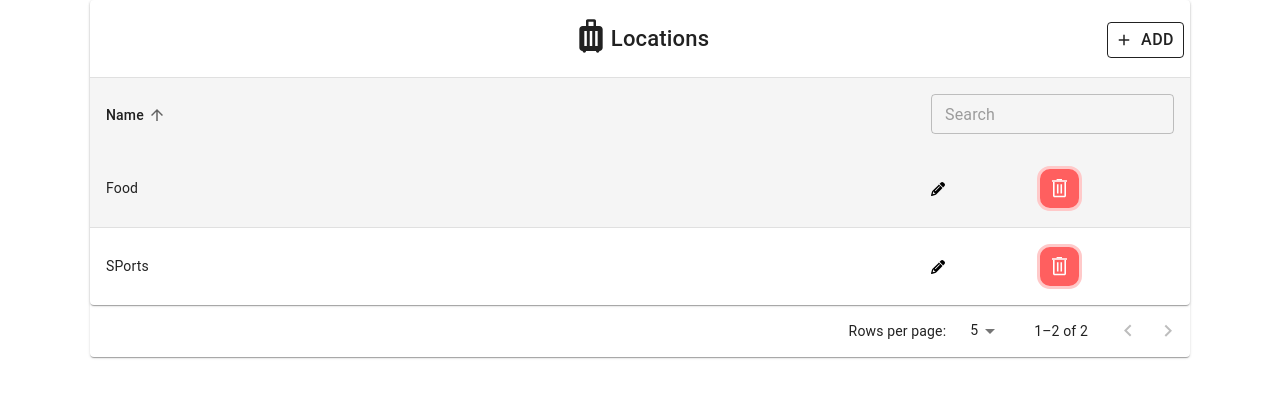
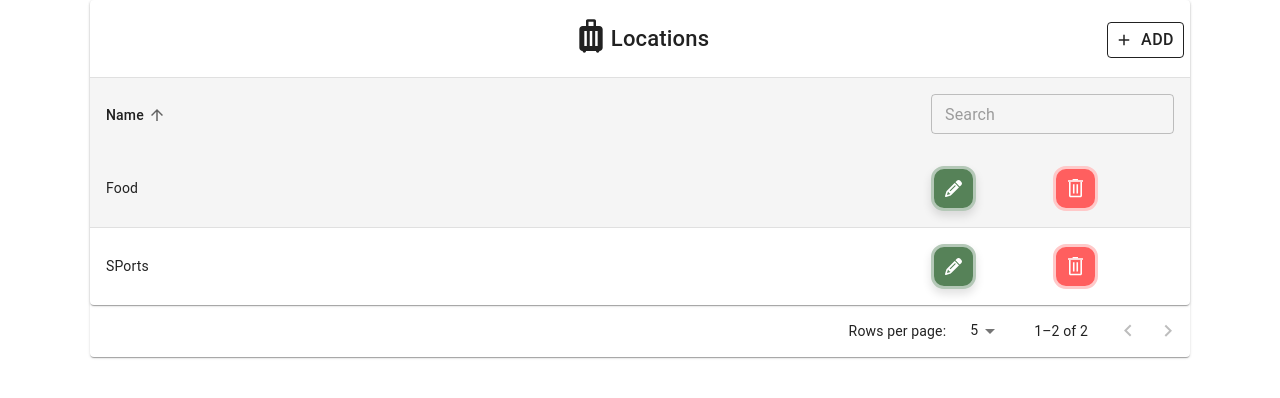
Before and after one commit to MohamedAbdel-Azeem/Traventure, a React (Vite) app in the folder client/: page /locations in a window 1280 px wide. Shown: the top 398 px of the page. Built offline with nearby package versions, Linux system fonts and the light colour scheme.

Commit message:
merge to Ibra

```diff
--- a/client/src/components/LocationTable.tsx
+++ b/client/src/components/LocationTable.tsx
@@ -20,14 +20,14 @@ const StyledTableRow = styled(TableRow)(({ theme }) => ({
   },
 }));
 
-function Row(props: { row: ReturnType<typeof createData>, onDelete: (name: string) => void, onUpdate: (updatedRow: ReturnType<typeof createData>) => void, updateSingleRow: (name: string, newName: string) => void }) {
+function Row(props: { row: ReturnType<typeof createData>, onDelete: (name: string) => void, updateSingleRow: (name: string, newName: string) => void }) {
   const { row, onDelete } = props;
     const [isEditable, setIsEditable] = useState(false);
     const [newName, setNewName] = useState(row.name);
 
 
 
-    function handleSave(oldname, newName){
+    function handleSave(oldname: string, newName: string){
         props.updateSingleRow(oldname, newName);
         setIsEditable(false);
     }
@@ -140,13 +140,8 @@ export default function LocationTable() {
     setRows(newRows);
     }
 
-
-
-
-
-
   const handleDelete = (name: string) => {
-    if (window.confirm(`Are you sure you want to delete this location ${name}?`)) {
+    if (window.confirm(`Are you sure you want to delete this location "${name}"?`)) {
       setRows(rows.filter(row => row.name !== name));
     }
   };
--- a/client/src/index.css
+++ b/client/src/index.css
@@ -519,3 +519,67 @@
   .bin-button:active {
     transform: scale(0.9);
   }
+  .editBtn {
+    width: 45px;
+    height: 45px;
+    border-radius: 13px;
+    border: none;
+    background-color: rgb(86, 130, 88);
+    border: 3px solid rgb(180, 200, 183);
+    display: flex;
+    align-items: center;
+    justify-content: center;
+    box-shadow: 0px 5px 10px rgba(0, 0, 0, 0.123);
+    cursor: pointer;
+    position: relative;
+    overflow: hidden;
+    transition: all 0.3s;
+  }
+  .editBtn::before {
+    content: "";
+    width: 200%;
+    height: 200%;
+    background-color: rgb(37, 100, 61);
+    position: absolute;
+    z-index: 1;
+    transform: scale(0);
+    transition: all 0.3s;
+    border-radius: 50%;
+    filter: blur(10px);
+  }
+  .editBtn:hover::before {
+    transform: scale(1);
+  }
+  .editBtn:hover {
+    box-shadow: 0px 5px 10px rgba(0, 0, 0, 0.336);
+  }
+
+  .editBtn svg {
+    height: 17px;
+    fill: white;
+    z-index: 3;
+    transition: all 0.2s;
+    transform-origin: bottom;
+  }
+  .editBtn:hover svg {
+    transform: rotate(-15deg) translateX(5px);
+  }
+  .editBtn::after {
+    content: "";
+    width: 16px;
+    height: 1.5px;
+    position: absolute;
+    bottom: 10px;
+    left: -5px;
+    background-color: white;
+    border-radius: 2px;
+    z-index: 2;
+    transform: scaleX(0);
+    transform-origin: left;
+    transition: transform 0.5s ease-out;
+  }
+  .editBtn:hover::after {
+    transform: scaleX(1);
+    left: 0px;
+    transform-origin: right;
+  }
```
